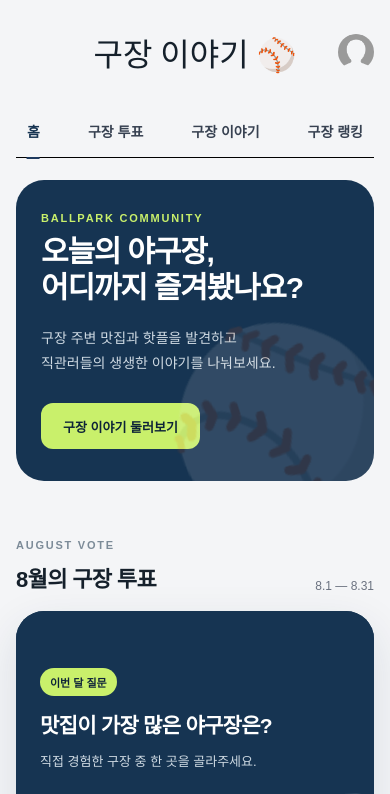
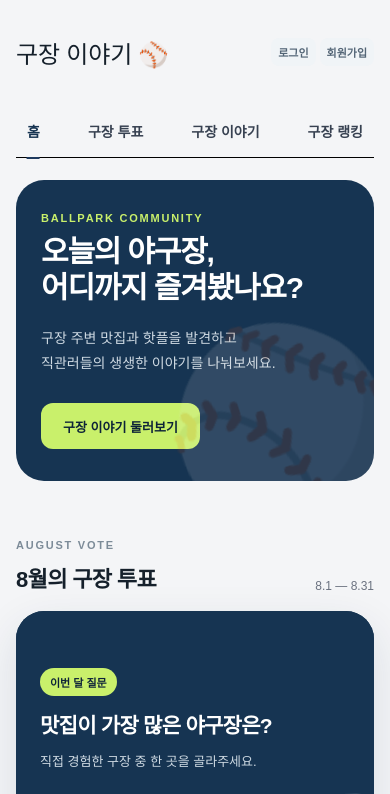
Before and after one commit to yuyoung02/KTB-WEEK10, a React (Vite) app in the folder react-home/: page / in a window 390 px wide. Shown: the top 794 px of the page. Built offline with nearby package versions, Linux system fonts and the light colour scheme; no server answers; a web font is replaced by a local one.

Commit message:
designFix : 초기 사용자 ui 수정

```diff
--- a/react-home/src/components/common/Header/Header.jsx
+++ b/react-home/src/components/common/Header/Header.jsx
@@ -9,6 +9,7 @@ const DEFAULT_PROFILE_IMAGE = "/assets/images/defaultProfileImage.png";
 function Header() {
   const navigate = useNavigate();
   const location = useLocation();
+  const [isAuthenticated, setIsAuthenticated] = useState(Boolean(getAccessToken()));
   const [isProfileOpen, setIsProfileOpen] = useState(false);
   const [profileImage, setProfileImage] = useState(DEFAULT_PROFILE_IMAGE);
   const profileMenuRef = useRef(null);
@@ -18,6 +19,7 @@ function Header() {
 
     const loadProfile = async () => {
       if (!getAccessToken()) {
+        setIsAuthenticated(false);
         setProfileImage(DEFAULT_PROFILE_IMAGE);
         return;
       }
@@ -25,11 +27,18 @@ function Header() {
       try {
         const user = await getCurrentUser();
         if (!isCancelled) {
+          setIsAuthenticated(true);
           setProfileImage(user.image || DEFAULT_PROFILE_IMAGE);
         }
       } catch (error) {
         console.error(error);
-        if (!isCancelled) setProfileImage(DEFAULT_PROFILE_IMAGE);
+        if (!isCancelled) {
+          if (error.status === 401 || error.status === 403) {
+            clearAccessToken();
+            setIsAuthenticated(false);
+          }
+          setProfileImage(DEFAULT_PROFILE_IMAGE);
+        }
       }
     };
 
@@ -75,6 +84,7 @@ function Header() {
           <h1>구장 이야기 ⚾️</h1>
         </Link>
 
+        {isAuthenticated ? (
           <div className="profile-menu" ref={profileMenuRef}>
             <button
               type="button"
@@ -99,6 +109,7 @@ function Header() {
                     type="button"
                     onClick={() => {
                       clearAccessToken();
+                      setIsAuthenticated(false);
                       setProfileImage(DEFAULT_PROFILE_IMAGE);
                       setIsProfileOpen(false);
                       navigate("/login");
@@ -110,6 +121,12 @@ function Header() {
               </ul>
             )}
           </div>
+        ) : (
+          <div className="header-auth-actions" aria-label="회원 메뉴">
+            <Link to="/login">로그인</Link>
+            <Link to="/signup">회원가입</Link>
+          </div>
+        )}
       </div>
 
       <nav className="header-nav" aria-label="주요 메뉴">
--- a/react-home/src/styles/global.css
+++ b/react-home/src/styles/global.css
@@ -14,6 +14,9 @@ body { margin:0; padding-bottom:72px; background:var(--cream); color:#15202b; fo
 .logo { color:inherit; text-decoration:none; font-family:"BMKkubulimTTF"; }
 .logo h1 { margin:0; font-size:32px; font-weight:400; }
 .profile-menu { position:absolute; right:0; top:50%; transform:translateY(-50%); font-family:sans-serif; }
+.header-auth-actions { position:absolute; right:0; top:50%; display:flex; gap:6px; transform:translateY(-50%); font-family:sans-serif; }
+.header-auth-actions a { min-width:52px; height:28px; padding:0 10px; border-radius:8px; background:#f0f4f7; color:#536576; display:flex; align-items:center; justify-content:center; font-size:12px; font-weight:700; text-decoration:none; transition:background .15s ease,color .15s ease; }
+.header-auth-actions a:hover { background:#e4ebf0; color:#163452; }
 .profile-button { padding:0; border:0; border-radius:50%; background:transparent; cursor:pointer; display:block; }
 .header-profile-image { width:36px; height:36px; border-radius:50%; object-fit:cover; cursor:pointer; display:block; }
 .dropdown { position:absolute; right:0; top:48px; width:115px; padding:0; margin:0; list-style:none; background:#d9d9d9; z-index:1000; }
@@ -96,6 +99,10 @@ body { margin:0; padding-bottom:72px; background:var(--cream); color:#15202b; fo
 .ranking-status { margin:0; padding:72px 24px; border-radius:24px; background:#fff; color:var(--muted); text-align:center; box-shadow:0 14px 45px rgba(22,52,82,.07); }
 .ranking-status.error { color:#9b2c2c; }
 @media (max-width:600px) {
+  .header-top:has(.header-auth-actions) { justify-content:flex-start; }
+  .header-top:has(.header-auth-actions) .logo h1 { font-size:24px; }
+  .header-auth-actions { gap:4px; }
+  .header-auth-actions a { min-width:44px; padding:0 7px; font-size:11px; }
   .header-nav a { white-space:nowrap; } .home-container { margin-top:22px; }
   .hero { min-height:300px; padding:32px 25px; } .hero h2 { font-size:30px; }
   .section-heading h3 { font-size:22px; } .vote-intro { min-height:290px; padding:30px 24px; } .vote-intro h4 { max-width:250px; font-size:21px; }
```
Lines whose indentation alone changed are shown as unchanged.
